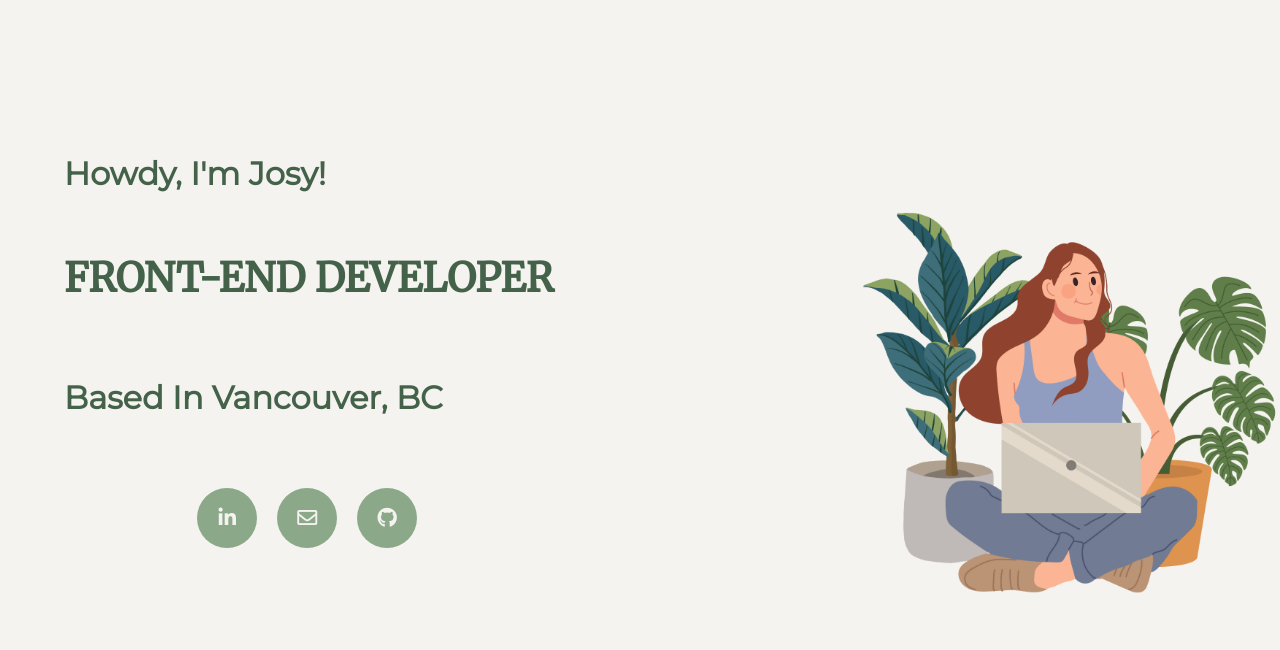
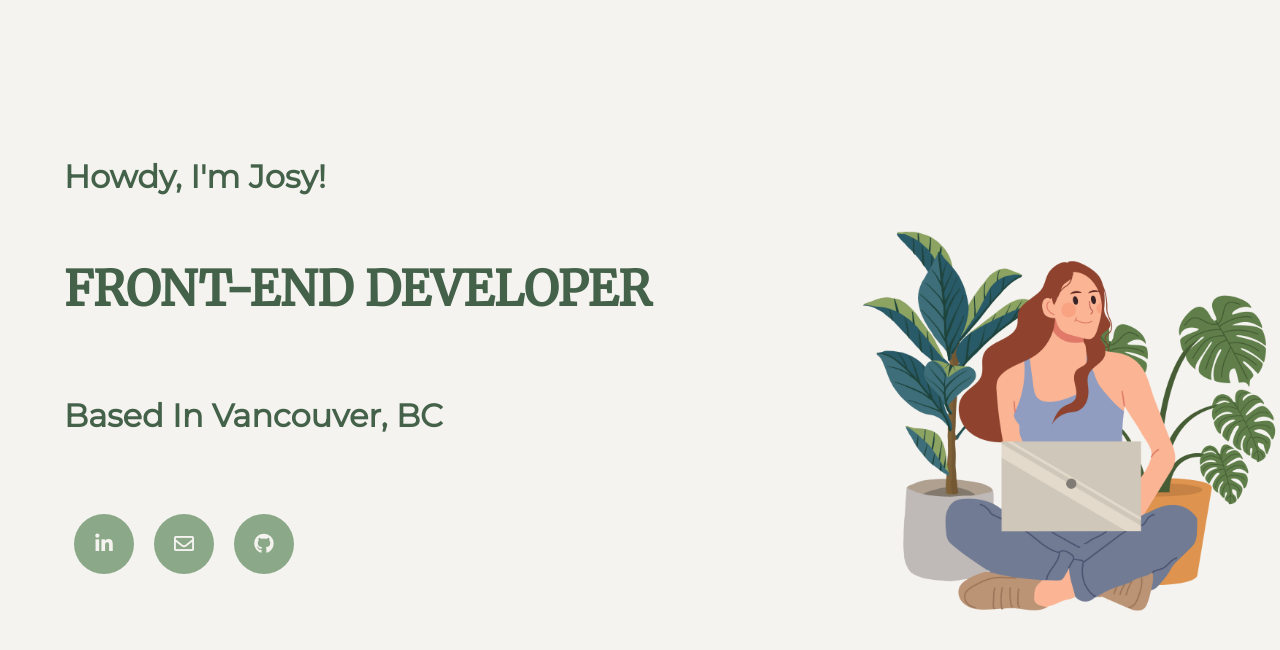
Before and after one commit to josyliyh/portfolio, a PHP site: page / in a window 1280 px wide. Shown: the part 66-716 px from the top of the page. Run offline with PHP 8.4, Linux system fonts and the light colour scheme; some libraries are stand-ins or nearby versions.

Commit message:
changed font size on home page

```diff
--- a/styles/style.css
+++ b/styles/style.css
@@ -407,7 +407,7 @@ body {
   .home-container h1 {
     text-align: center;
     align-self: center;
-    font-size: 2.5em;
+    font-size: 3em;
   }
 
   .home-container h2 {
@@ -415,6 +415,12 @@ body {
     align-self: center;
     font-size: 2em;
     font-family: 'Montserrat';
+  }
+
+  .icon-box{
+    display: flex;
+    align-items: center;
+    justify-content: center;
   }
 
   .intro-greeting { grid-area: 1 / 1 / 2 / 4; }
@@ -465,11 +471,7 @@ font-size: 4.9rem; }
   }
 } */
 
-.icon-box{
-  display: flex;
-  align-items: center;
-  justify-content: center;
-}
+
  .home-icon {
   margin-top: 2rem;
 }
```
